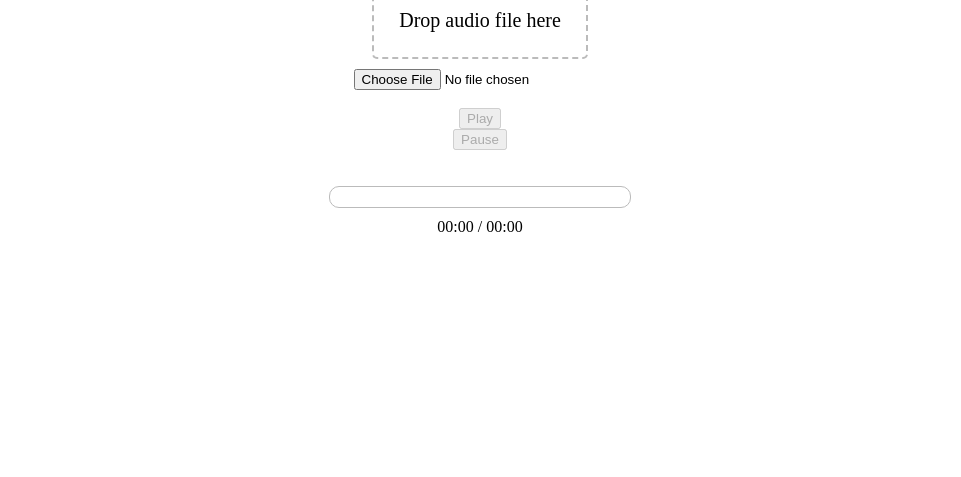
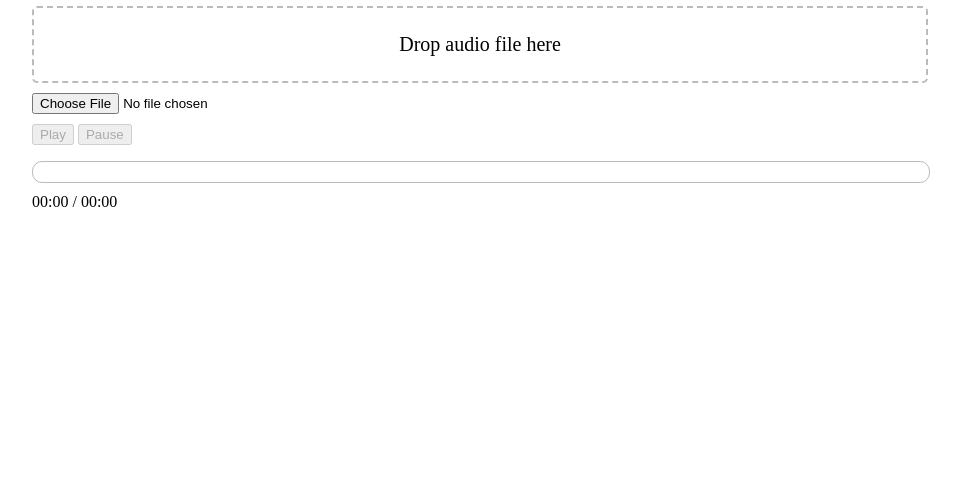
Before and after one commit to smcgdub/The-Hidden-Message-Player, a plain HTML site: page index.html in a window 1280 px wide. Shown: the part 323-800 px from the top of the page, without its empty margins (160-1121 px from the left). Drawn offline with Linux system fonts and the light colour scheme.

Commit message:
Added css so the elements are in a container with a width of 70%. Added code and prompts to the readme

```diff
--- a/index.html
+++ b/index.html
@@ -2,6 +2,10 @@
 <html>
 
 <head>
+  <meta charset="UTF-8">
+  <meta http-equiv="X-UA-Compatible" content="IE=edge">
+  <meta name="viewport" content="width=device-width, initial-scale=1.0">
+
   <title>Reverse Audio Player</title>
   <style>
     body {
@@ -11,6 +15,10 @@
       justify-content: center;
       height: 100vh;
       margin: 0;
+    }
+
+    #container {
+      width: 70%;
     }
 
     #dropZone {
@@ -30,7 +38,7 @@
     }
 
     #progressContainer {
-      width: 300px;
+      width: 100%;
       height: 20px;
       border: 1px solid #bbb;
       border-radius: 10px;
@@ -47,10 +55,15 @@
     #timer {
       margin-top: 10px;
     }
+
+    button {
+      margin-top: 10px;
+    }
   </style>
 </head>
 
 <body>
+  <div id="container">
     <h1>Reverse Audio Player</h1>
     <div id="dropZone">Drop audio file here</div>
     <input type="file" id="fileInput" accept="audio/*" />
@@ -62,6 +75,7 @@
       <div id="progressBar"></div>
     </div>
     <p id="timer">00:00 / 00:00</p>
+  </div>
 
   <script>
     var dropZone = document.getElementById("dropZone");
```
Also changed, not shown: images/prompt_20.png (added), 1 other file. Lines whose indentation alone changed are shown as unchanged.
